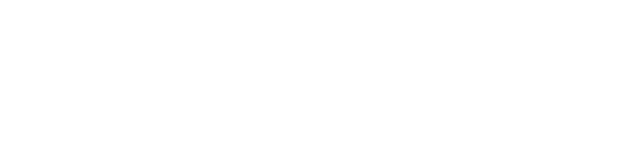
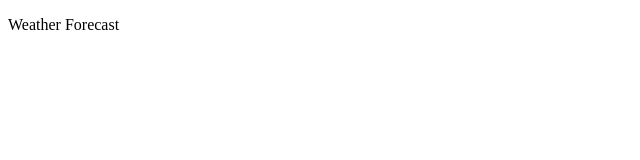
Before and after one commit to IamIshani/WeatherForecast-App, a plain HTML site: page index.html in a window 1280 px wide. Shown: the whole page, without its empty margins (0-640 px from the left). Drawn offline with Linux system fonts and the light colour scheme.

Commit message:
p is added inside header

```diff
--- a/index.html
+++ b/index.html
@@ -8,7 +8,9 @@
 <body>
     <div>
         <div>
-            <header></header>
+            <header>
+                <p>Weather Forecast</p>
+            </header>
         </div>
     </div>
 </body>
```
